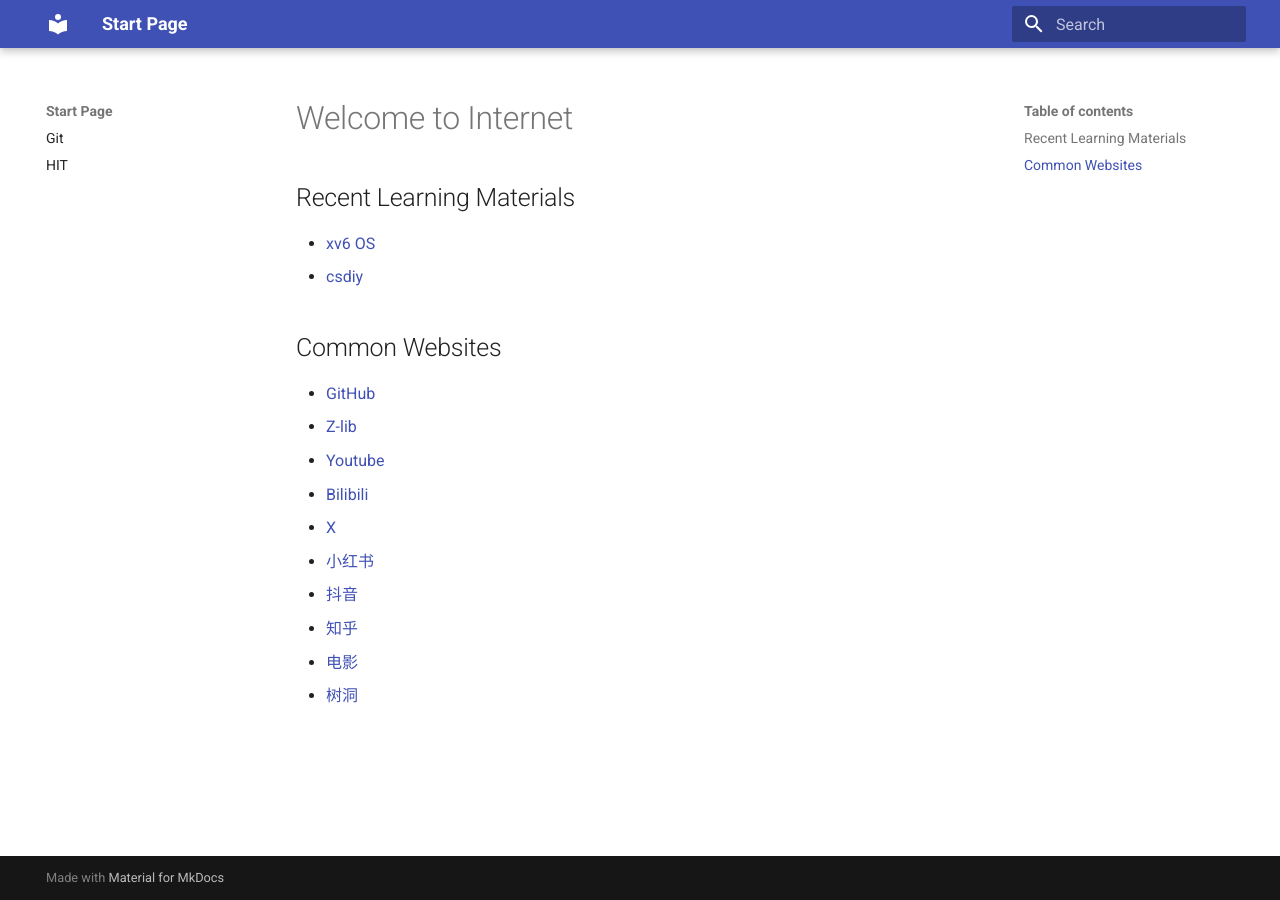
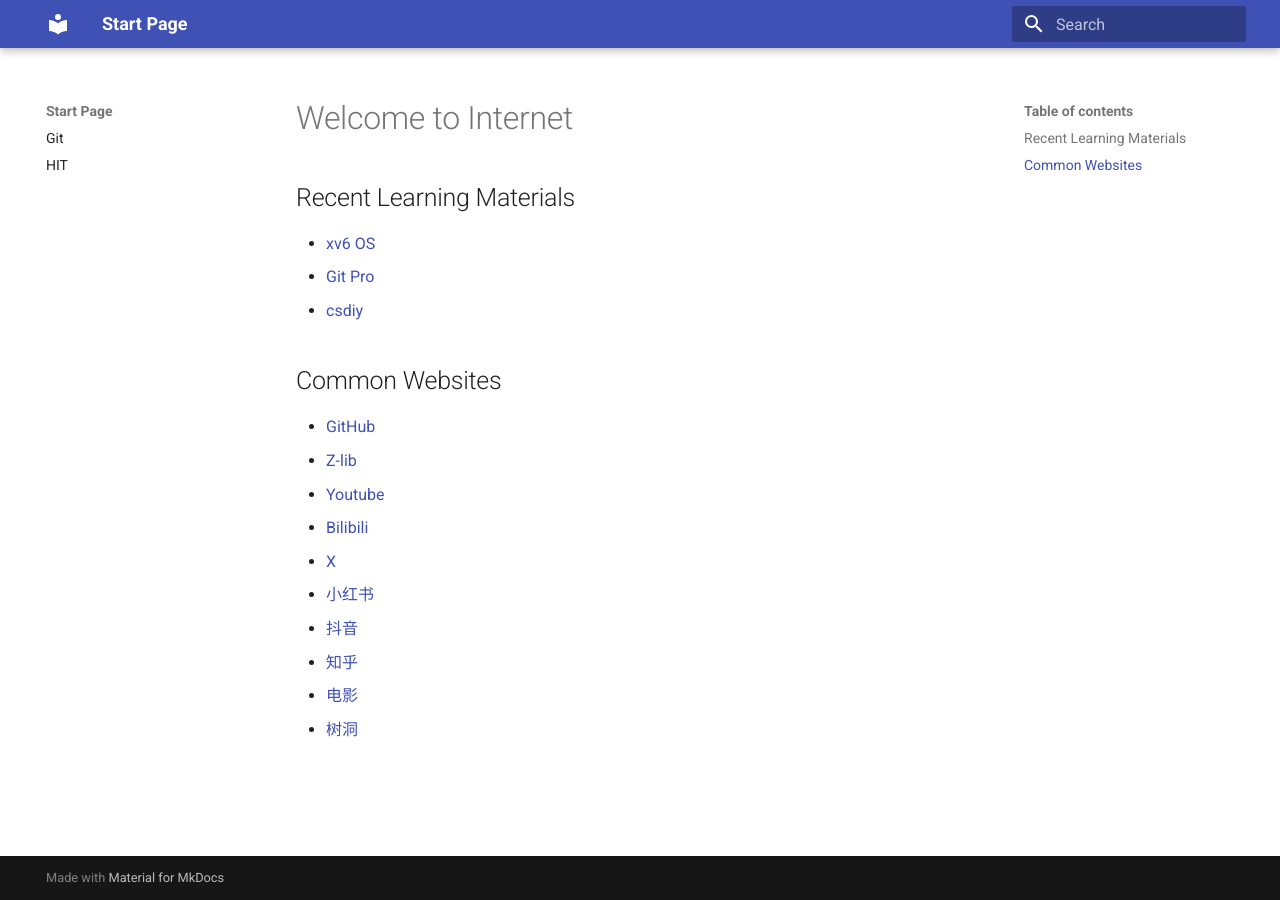
Before and after one commit to RainstormOK/start-page, an MkDocs documentation site: the page built from docs/index.md, in a window 1280 px wide. Built offline with MkDocs 1.6.1 and Material for MkDocs 9.7.7, drawn with Linux system fonts in a browser that asks for light colours.

Commit message:
modify recent learning materials

```diff
--- a/docs/index.md
+++ b/docs/index.md
@@ -3,6 +3,7 @@
 ## Recent Learning Materials
 
 - [xv6 OS](https://pdos.csail.mit.edu/6.828/2021/schedule.html)
+- [Git Pro](https://git-scm.com/book/en/v2)
 - [csdiy](https://csdiy.wiki/)
 
 ## Common Websites
```
